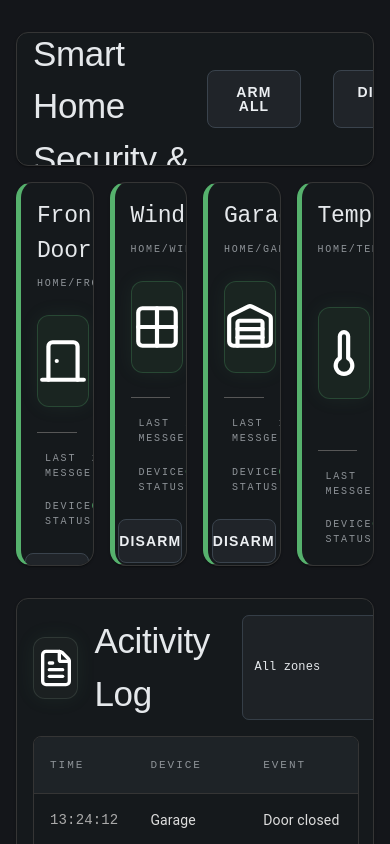
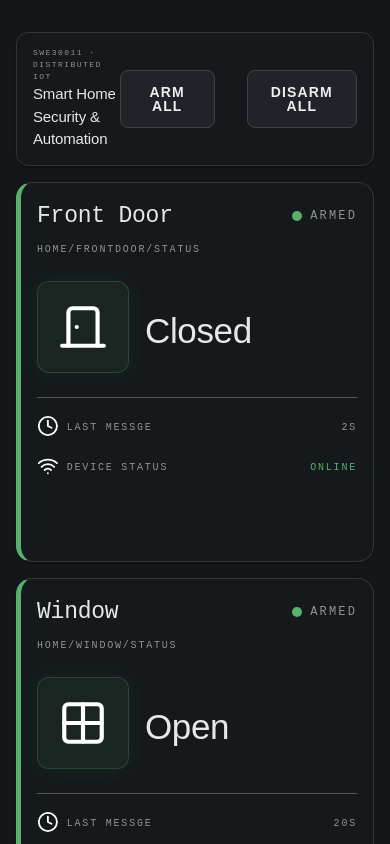
Before and after one commit to Nico-Gerber/Smart-Security-Dashboard, a React (Vite) app: page / in a window 390 px wide. Shown: the top 844 px of the page. Built offline with nearby package versions, Linux system fonts and the light colour scheme.

Commit message:
Created basic garage backend function and made the UI more mobile friendly

```diff
--- a/src/App.jsx
+++ b/src/App.jsx
@@ -151,40 +151,6 @@ function App() {
   }
 
 
-  const [securityPanels, setSecurityPanels] = useState([
-    {
-      name: "Front Door",
-      armed: true,
-      status: "Closed",
-      mqtt: "home/frontdoor/status",
-      lastmsg: "2s",
-      icon: DoorClosed
-    },
-    {
-      name: "Window",
-      armed: true,
-      status: "Open",
-      mqtt: "home/window/status",
-      lastmsg: "20s",
-      icon: Grid2X2
-    },
-    {
-      name: "Garage",
-      armed: true,
-      status: "Closed",
-      mqtt: "home/garage/status",
-      lastmsg: "10m",
-      icon: Warehouse
-    },
-    {
-      name: "Temperature",
-      armed: true,
-      status: "22 °C",
-      mqtt: "home/temperature/status",
-      lastmsg: "15m",
-      icon: Thermometer
-    }
-  ])
 
 
   // Arm every zone
@@ -309,6 +275,68 @@ function App() {
   }
 
 
+
+  const sendGarageCommand = async (command) => {
+    try {
+      const response = await fetch(
+        'http://localhost:5001/api/garage/command',
+        {
+          method: "POST",
+          headers: {
+            "Content-Type": "application/json"
+          },
+          body: JSON.stringify({
+            command: command
+          })
+        }
+      );
+
+    } catch (error) {
+      console.error("Failed to send garage command:", error);
+    }
+  };
+
+
+
+  const [securityPanels, setSecurityPanels] = useState([
+    {
+      name: "Front Door",
+      armed: true,
+      status: "Closed",
+      mqtt: "home/frontdoor/status",
+      lastmsg: "2s",
+      icon: DoorClosed
+    },
+    {
+      name: "Window",
+      armed: true,
+      status: "Open",
+      mqtt: "home/window/status",
+      lastmsg: "20s",
+      icon: Grid2X2
+
+    },
+    {
+      name: "Garage",
+      armed: true,
+      status: "Closed",
+      mqtt: "home/garage/status",
+      lastmsg: "10m",
+      icon: Warehouse,
+      command: sendGarageCommand
+
+    },
+    {
+      name: "Temperature",
+      armed: true,
+      status: "22 °C",
+      mqtt: "home/temperature/status",
+      lastmsg: "15m",
+      icon: Thermometer
+    }
+  ])
+
+
   return (
     <>
 
@@ -341,7 +369,11 @@ function App() {
               <Typography
                 sx={{
                   fontFamily: '"IBM Plex Mono", monospace',
-                  fontSize: 15,
+                  fontSize: {
+                    xs: 8,
+                    sm: 10,
+                    md: 15
+                  },
                   fontWeight: 400,
                   letterSpacing: "0.18em",
                   textTransform: "uppercase",
@@ -356,7 +388,11 @@ function App() {
                 component="h1"
                 sx={{
                   fontFamily: '"IBM Plex Sans", sans-serif',
-                  fontSize: 35,
+                  fontSize: {
+                    xs: 15,
+                    sm: 30,
+                    md: 35
+                  },
                   fontWeight: 500,
                   letterSpacing: "-0.01em",
                   color: "oklch(0.93 0.005 250)",
@@ -408,6 +444,10 @@ function App() {
         <Box
           sx={{
             display: "flex",
+            flexDirection: {
+              xs: "column",
+              md: "row"
+            },
             gap: 2,
             mt: 2
           }}
@@ -422,14 +462,22 @@ function App() {
 
 
               <Card
-                key={panel.name}
                 sx={{
                   background: "#15191c",
                   border: "1px solid",
                   borderColor: "#353535ff",
                   borderRadius: 4,
-                  height: 350,
-                  width: 360,
+                  height: 380,
+
+                  boxSizing: "border-box",
+                  minWidth: 0,
+
+                  width: {
+                    xs: "100%",
+                    sm: "calc(50% - 8px)",
+                    lg: "calc(25% - 12px)"
+                  },
+
                   padding: 2,
 
                   borderLeft: panel.armed
@@ -632,10 +680,13 @@ function App() {
                 <Box sx={{ mt: 3, display: 'flex', justifyContent: 'center' }}>
 
                   {/* ARM / DISARM BUTTON */}
+
+
+                  {panel.command && (
                     <Button
                       variant="contained"
                       disableElevation
-                    onClick={() => toggleArmed(panel.name)}
+                      onClick={() => { toggleArmed(panel.name); { panel.armed ? panel.command("disarm") : panel.command("arm") } }}
                       sx={{
                         ...btnBase,
                         width: 300
@@ -643,6 +694,8 @@ function App() {
                     >
                       {panel.armed ? "Disarm" : "Arm"}
                     </Button>
+
+                  )}
 
                 </Box>
 
```
Also changed, not shown: 2 other files (tests, documents, lock files or other folders). Lines whose indentation alone changed are shown as unchanged.
